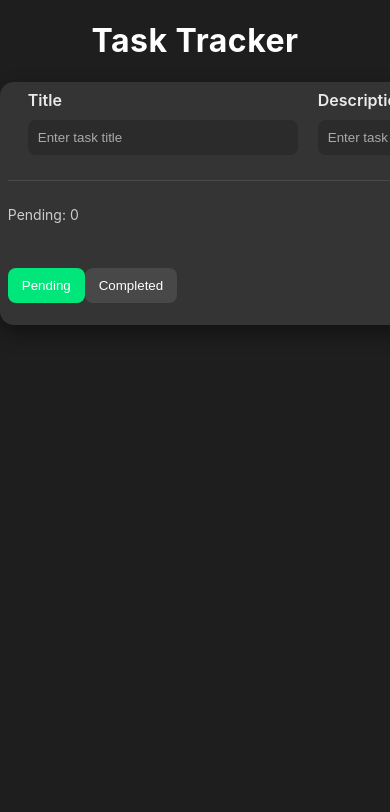
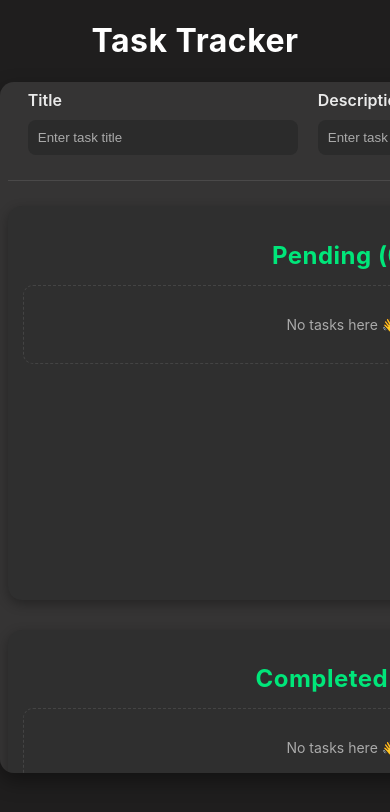
Before and after one commit to MadScientistt4/Task-Tracker, a React (Create React App) app: page / in a window 390 px wide. Shown: the top 812 px of the page. Built offline with nearby package versions, Linux system fonts and the light colour scheme.

Commit message:
Added Kanban Board

```diff
--- a/package.json
+++ b/package.json
@@ -2,8 +2,9 @@
   "name": "todo-app",
   "version": "0.1.0",
   "private": true,
-  "proxy":"http://localhost:5000/",
+  "proxy": "http://localhost:5000/",
   "dependencies": {
+    "@hello-pangea/dnd": "^18.0.1",
     "@testing-library/jest-dom": "^5.17.0",
     "@testing-library/react": "^13.4.0",
     "@testing-library/user-event": "^13.5.0",
--- a/src/App.css
+++ b/src/App.css
@@ -240,3 +240,78 @@ h1 {
   font-size: 12px;
   color: lightgray;
 }
+/* ===== KANBAN BOARD ===== */
+
+.kanban-board {
+  display: flex;
+  gap: 30px;
+  justify-content: space-between;
+  margin-top: 20px;
+}
+
+.kanban-column {
+  flex: 1;
+  background-color: #2f2f2f;
+  padding: 15px;
+  border-radius: 14px;
+  box-shadow: 0px 4px 12px rgba(0, 0, 0, 0.3);
+}
+
+.kanban-column h2 {
+  text-align: center;
+  margin-bottom: 15px;
+  color: rgb(0, 230, 122);
+  letter-spacing: 0.5px;
+}
+
+.kanban-column-content {
+  min-height: 300px;
+  display: flex;
+  flex-direction: column;
+  gap: 12px;
+}
+.task-item:active {
+  cursor: grabbing;
+}
+
+.kanban-column-content {
+  transition: background 0.2s ease;
+}
+
+.kanban-column-content:has(.task-item:active) {
+  background: rgba(255, 255, 255, 0.03);
+}
+
+.task-item {
+  transition: transform 0.2s ease, box-shadow 0.2s ease;
+}
+
+.task-item:hover {
+  transform: translateY(-2px);
+  box-shadow: 0px 6px 16px rgba(0, 0, 0, 0.35);
+}
+.empty-state {
+  text-align: center;
+  color: #aaa;
+  font-size: 14px;
+  padding: 30px 10px;
+  border: 1px dashed rgba(255,255,255,0.1);
+  border-radius: 10px;
+}
+
+@media (max-width: 768px) {
+  .kanban-board {
+    flex-direction: column;
+  }
+}
+.task-item {
+  cursor: grab;
+}
+.kanban-column {
+  transition: transform 0.2s ease, box-shadow 0.2s ease;
+}
+
+.kanban-column:hover {
+  transform: translateY(-2px);
+  box-shadow: 0px 6px 16px rgba(0, 0, 0, 0.35);
+}
--- a/src/App.js
+++ b/src/App.js
@@ -1,23 +1,19 @@
 import React, { useEffect, useState } from "react";
 import "./App.css";
 import TaskInput from "./components/TaskInput";
-import Tabs from "./components/Tabs";
-import Stats from "./components/Stats";
-import TaskList from "./components/TaskList";
+import KanbanBoard from "./components/KanbanBoard";
 
 function App() {
   const [tasks, setTasks] = useState([]);
-  const [completedTasks, setCompletedTasks] = useState([]);
-  const [isCompletedView, setIsCompletedView] = useState(false);
-  const [currentEditIndex, setCurrentEditIndex] = useState(null);
-  const [currentEditedTask, setCurrentEditedTask] = useState(null);
 
   useEffect(() => {
-    const savedTasks = JSON.parse(localStorage.getItem("tasks"));
-    const savedCompleted = JSON.parse(localStorage.getItem("completedTasks"));
+    const savedTasks = JSON.parse(localStorage.getItem("kanbanTasks"));
     if (savedTasks) setTasks(savedTasks);
-    if (savedCompleted) setCompletedTasks(savedCompleted);
   }, []);
+
+  useEffect(() => {
+    localStorage.setItem("kanbanTasks", JSON.stringify(tasks));
+  }, [tasks]);
 
   const handleAddTask = (title, description) => {
     if (!title.trim()) {
@@ -25,52 +21,32 @@ function App() {
       return;
     }
 
-    const newTask = { title, description };
-    const updatedTasks = [...tasks, newTask];
+    const newTask = {
+      id: Date.now().toString(),
+      title,
+      description,
+      status: "pending",
+    };
 
-    setTasks(updatedTasks);
-    localStorage.setItem("tasks", JSON.stringify(updatedTasks));
+    setTasks((prev) => [...prev, newTask]);
   };
 
-  const handleDeleteTask = (index) => {
-    const updatedTasks = [...tasks];
-    updatedTasks.splice(index, 1);
-    setTasks(updatedTasks);
-    localStorage.setItem("tasks", JSON.stringify(updatedTasks));
+  const handleDeleteTask = (id) => {
+    setTasks((prev) => prev.filter((task) => task.id !== id));
   };
 
-  const handleCompleteTask = (index) => {
-    const now = new Date().toLocaleString();
-    const completedTask = { ...tasks[index], completedOn: now };
-
-    const updatedCompletedTasks = [...completedTasks, completedTask];
-    setCompletedTasks(updatedCompletedTasks);
-    localStorage.setItem("completedTasks", JSON.stringify(updatedCompletedTasks));
-
-    handleDeleteTask(index);
+  const handleUpdateTask = (updatedTask) => {
+    setTasks((prev) =>
+      prev.map((task) => (task.id === updatedTask.id ? updatedTask : task))
+    );
   };
 
-  const handleDeleteCompletedTask = (index) => {
-    const updatedCompleted = [...completedTasks];
-    updatedCompleted.splice(index, 1);
-    setCompletedTasks(updatedCompleted);
-    localStorage.setItem("completedTasks", JSON.stringify(updatedCompleted));
-  };
-
-  const handleEditTask = (index, task) => {
-    setCurrentEditIndex(index);
-    setCurrentEditedTask(task);
-  };
-
-  const handleUpdateTask = () => {
-    const updatedTasks = [...tasks];
-    updatedTasks[currentEditIndex] = currentEditedTask;
-
-    setTasks(updatedTasks);
-    localStorage.setItem("tasks", JSON.stringify(updatedTasks));
-
-    setCurrentEditIndex(null);
-    setCurrentEditedTask(null);
+  const handleStatusChange = (id, newStatus) => {
+    setTasks((prev) =>
+      prev.map((task) =>
+        task.id === id ? { ...task, status: newStatus } : task
+      )
+    );
   };
 
   return (
@@ -80,25 +56,11 @@ function App() {
       <div className="task-wrapper">
         <TaskInput onAdd={handleAddTask} />
 
-        <Stats pending={tasks.length} completed={completedTasks.length} />
-
-        <Tabs
-          isCompletedView={isCompletedView}
-          setIsCompletedView={setIsCompletedView}
-        />
-
-        <TaskList
-          isCompletedView={isCompletedView}
+        <KanbanBoard
           tasks={tasks}
-          completedTasks={completedTasks}
           onDelete={handleDeleteTask}
-          onComplete={handleCompleteTask}
-          onDeleteCompleted={handleDeleteCompletedTask}
-          onEdit={handleEditTask}
-          currentEditIndex={currentEditIndex}
-          currentEditedTask={currentEditedTask}
-          setCurrentEditedTask={setCurrentEditedTask}
           onUpdate={handleUpdateTask}
+          onStatusChange={handleStatusChange}
         />
       </div>
     </div>
--- /dev/null
+++ b/src/components/Column.jsx
@@ -0,0 +1,41 @@
+import React from "react";
+import { Droppable } from "@hello-pangea/dnd";
+import TaskCard from "./TaskCard";
+
+function Column({ title, droppableId, tasks, onDelete, onUpdate }) {
+  return (
+    <div className="kanban-column">
+      <h2>{title}</h2>
+
+      <Droppable droppableId={droppableId}>
+        {(provided) => (
+          <div
+            className="kanban-column-content"
+            ref={provided.innerRef}
+            {...provided.droppableProps}
+          >
+            {tasks.length === 0 && (
+                <div className="empty-state">
+                    No tasks here 👋
+                </div>
+            )}
+
+            {tasks.map((task, index) => (
+                <TaskCard
+                    key={task.id}
+                    task={task}
+                    index={index}
+                    onDelete={onDelete}
+                    onUpdate={onUpdate}
+                />
+            ))}
+
+            {provided.placeholder}
+          </div>
+        )}
+      </Droppable>
+    </div>
+  );
+}
+
+export default Column;
--- a/src/components/EditTask.jsx
+++ b/src/components/EditTask.jsx
@@ -1,26 +1,38 @@
-import React from "react";
+import React, { useState } from "react";
 
-function EditTask({ task, setTask, onUpdate }) {
+function EditTask({ task, onSave, onCancel }) {
+  const [title, setTitle] = useState(task.title);
+  const [description, setDescription] = useState(task.description);
+
   return (
     <div className="edit-wrapper">
       <input
-        value={task.title}
-        onChange={(e) => setTask({ ...task, title: e.target.value })}
-        placeholder="Updated Title"
+        value={title}
+        onChange={(e) => setTitle(e.target.value)}
+        placeholder="Updated title"
       />
 
       <textarea
         rows={3}
-        value={task.description}
-        onChange={(e) =>
-          setTask({ ...task, description: e.target.value })
-        }
-        placeholder="Updated Description"
+        value={description}
+        onChange={(e) => setDescription(e.target.value)}
+        placeholder="Updated description"
       />
 
-      <button className="primaryBtn" onClick={onUpdate}>
-        Update
-      </button>
+      <div style={{ display: "flex", gap: "10px", justifyContent: "center" }}>
+        <button
+          className="primaryBtn"
+          onClick={() =>
+            onSave({ ...task, title, description })
+          }
+        >
+          Save
+        </button>
+
+        <button className="secondaryBtn" onClick={onCancel}>
+          Cancel
+        </button>
+      </div>
     </div>
   );
 }
--- /dev/null
+++ b/src/components/KanbanBoard.jsx
@@ -0,0 +1,50 @@
+import React from "react";
+import { DragDropContext } from "@hello-pangea/dnd";
+import Column from "./Column";
+
+function KanbanBoard({ tasks, onDelete, onUpdate, onStatusChange }) {
+  const pendingTasks = tasks.filter((task) => task.status === "pending");
+  const completedTasks = tasks.filter((task) => task.status === "completed");
+
+  const handleDragEnd = (result) => {
+    const { destination, source, draggableId } = result;
+
+    if (!destination) return;
+
+    if (
+      destination.droppableId === source.droppableId &&
+      destination.index === source.index
+    )
+      return;
+
+    const newStatus =
+      destination.droppableId === "pending" ? "pending" : "completed";
+
+    onStatusChange(draggableId, newStatus);
+  };
+
+  return (
+    <DragDropContext onDragEnd={handleDragEnd}>
+      <div className="kanban-board">
+        <Column
+            title={`Pending (${pendingTasks.length})`}
+            droppableId="pending"
+            tasks={pendingTasks}
+            onDelete={onDelete}
+            onUpdate={onUpdate}
+        />
+
+        <Column
+            title={`Completed (${completedTasks.length})`}
+            droppableId="completed"
+            tasks={completedTasks}
+            onDelete={onDelete}
+            onUpdate={onUpdate}
+        />
+
+      </div>
+    </DragDropContext>
+  );
+}
+
+export default KanbanBoard;
--- /dev/null
+++ b/src/components/TaskCard.jsx
@@ -0,0 +1,53 @@
+import React, { useState } from "react";
+import { Draggable } from "@hello-pangea/dnd";
+import { MdDelete } from "react-icons/md";
+import { AiOutlineEdit } from "react-icons/ai";
+import EditTask from "./EditTask";
+
+function TaskCard({ task, index, onDelete, onUpdate }) {
+  const [isEditing, setIsEditing] = useState(false);
+
+  return (
+    <Draggable draggableId={task.id} index={index}>
+      {(provided) => (
+        <div
+          className="task-item"
+          ref={provided.innerRef}
+          {...provided.draggableProps}
+          {...provided.dragHandleProps}
+        >
+          {isEditing ? (
+            <EditTask
+              task={task}
+              onCancel={() => setIsEditing(false)}
+              onSave={(updatedTask) => {
+                onUpdate(updatedTask);
+                setIsEditing(false);
+              }}
+            />
+          ) : (
+            <>
+              <div>
+                <h3>{task.title}</h3>
+                <p>{task.description}</p>
+              </div>
+
+              <div>
+                <AiOutlineEdit
+                  className="icon edit"
+                  onClick={() => setIsEditing(true)}
+                />
+                <MdDelete
+                  className="icon delete"
+                  onClick={() => onDelete(task.id)}
+                />
+              </div>
+            </>
+          )}
+        </div>
+      )}
+    </Draggable>
+  );
+}
+
+export default TaskCard;
```
Also changed, not shown: 1 other file (tests, documents, lock files or other folders).
